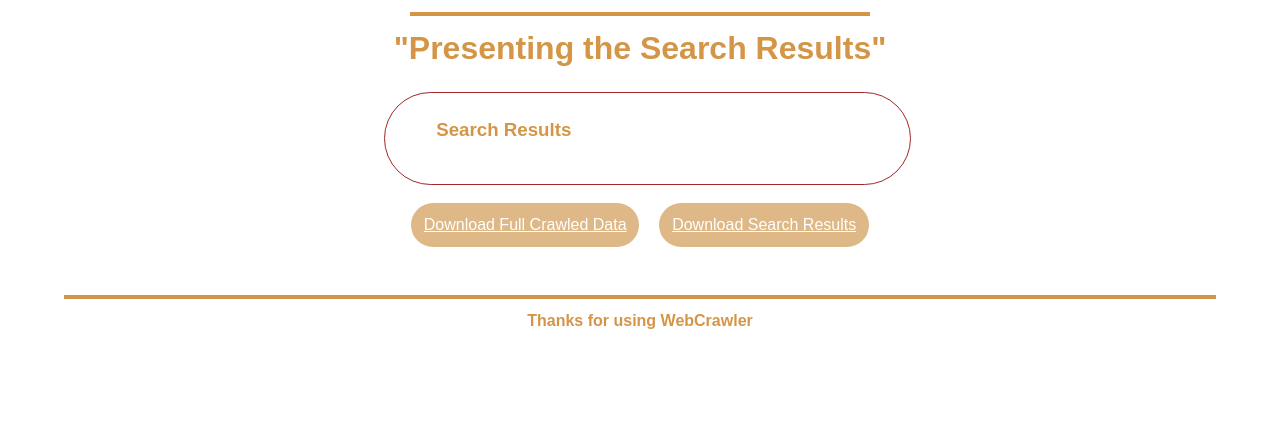
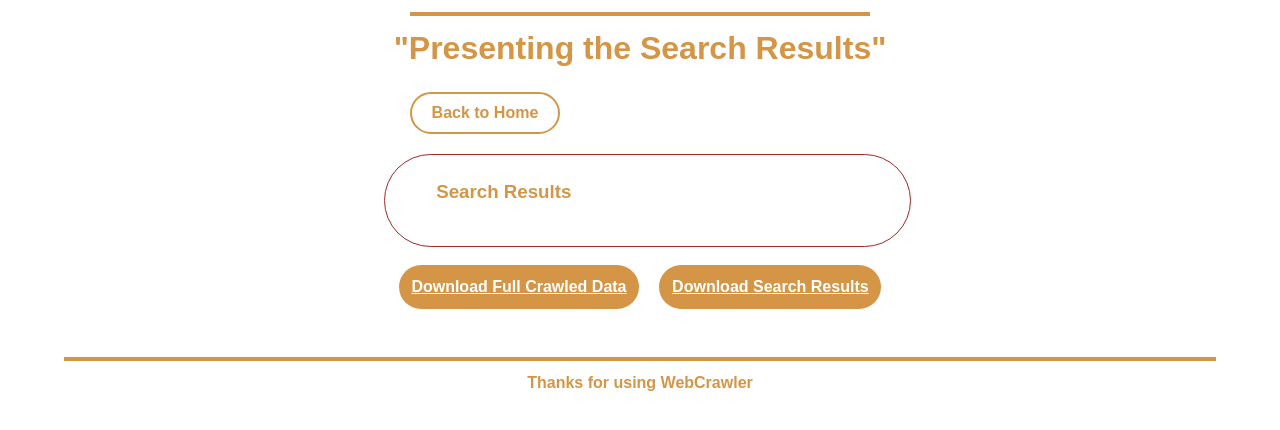
Before and after one commit to HoffensResilient/hubble-web-crawler, a Flask app: template templates/search-result.html in a window 1280 px wide. Shown: the part 95-525 px from the top of the page. Run offline with Flask 3, Linux system fonts and the light colour scheme; the template is opened without the code that fills it, so the values that code supplies are empty.

Commit message:
few wicks

```diff
--- a/static/css/index.css
+++ b/static/css/index.css
@@ -129,14 +129,16 @@ h2 {
 .btn {
   padding: 1%;
   border: none;
-  font-size: 1rem;
+  font-size: 16px;
+  font-weight: bold;
   border-radius: 100px;
   text-align: center;
 }
 .btn-primary {
-  background-color: burlywood;
+  background-color: rgb(212, 150, 70);
   color: white;
   cursor: pointer;
+  transition: background-color 0.3s ease, color 0.3s ease;
 }
 .btn-primary:hover {
   color: white;
--- a/static/css/search-result.css
+++ b/static/css/search-result.css
@@ -21,3 +21,30 @@
   justify-content: center;
   gap: 20px;
 }
+
+.back {
+  margin: 20px;
+  margin-left: 32%;
+}
+
+
+.back button {
+  background-color: white;
+  color: rgb(212, 150, 70);
+  padding: 10px 20px;
+  border: 2px solid rgb(212, 150, 70);
+  border-radius: 50px;
+  font-weight: bold;
+  font-size: 16px;
+  cursor: pointer;
+  transition: background-color 0.3s ease, color 0.3s ease;
+}
+
+.back button:hover {
+  background-color: rgb(212, 150, 70);
+  color: white;
+}
+
+.back button:focus {
+  outline: none;
+}
--- a/templates/search-result.html
+++ b/templates/search-result.html
@@ -10,9 +10,17 @@
             <p>{{ error }}</p>
         </div>
     {% else %}
+    <div class="back">
+        <a href="{{ url_for('index') }}">
+            <button>
+                Back to Home
+            </button>
+        </a>
+    </div>
+        <div id="search-results" class="search-results">
 
-        <div id="search-results" class="search-results">
             <h3>Search Results</h3>
+
             <br />
             {% for url, title in results %}
                 <div class="search-display">
```
